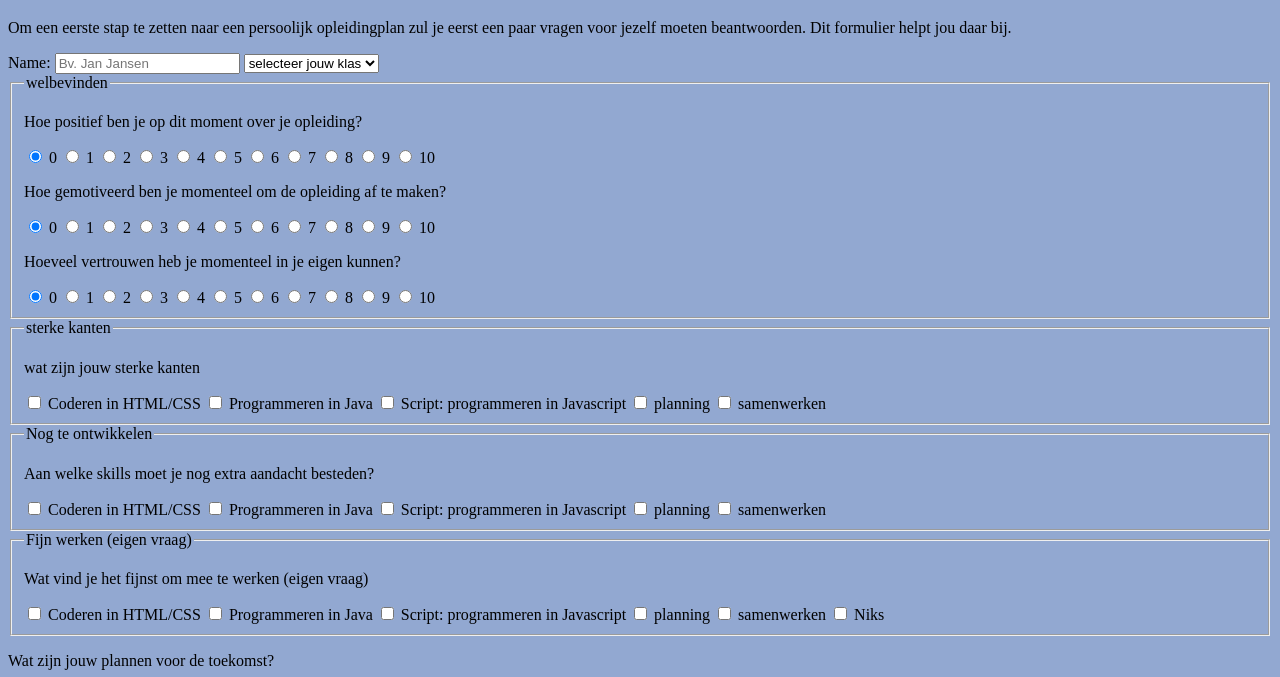
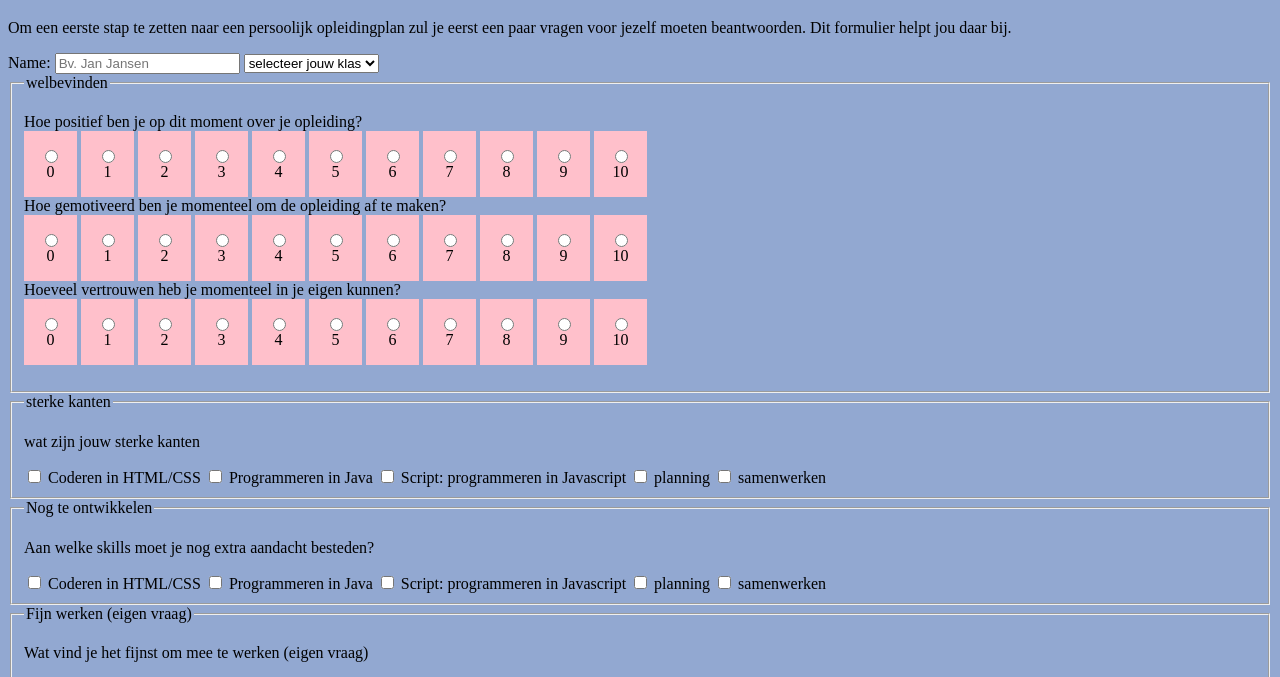
Before and after one commit to iliasatrar/formulier, a plain HTML site: page formulier/index.html in a window 1280 px wide. Shown: the part 61-738 px from the top of the page. Drawn offline with Linux system fonts and the light colour scheme.

Commit message:
Add files via upload

```diff
--- a/formulier/index.html
+++ b/formulier/index.html
@@ -28,8 +28,8 @@
   <fieldset>
     <legend>welbevinden</legend>
 
-    <P> Hoe positief ben je op dit moment over je opleiding? </p>
-       <label><input type="radio" name="positief" value="0" checked> 0</label>
+    <p class="welbevinden"> Hoe positief ben je op dit moment over je opleiding? <br>
+       <label><input type="radio" name="positief" value="0"> 0</label>
        <label><input type="radio" name="positief" value="1"> 1</label>
        <label><input type="radio" name="positief" value="2"> 2</label>
        <label><input type="radio" name="positief" value="3"> 3</label>
@@ -41,8 +41,8 @@
        <label><input type="radio" name="positief" value="9"> 9</label>
        <label><input type="radio" name="positief" value="10"> 10</label>
 
-       <P> Hoe gemotiveerd ben je momenteel om de opleiding af te maken? </p>
-          <label> <input type="radio" name="gemotiveerd" value="0" checked> 0 </label>
+         <br> Hoe gemotiveerd ben je momenteel om de opleiding af te maken? <br>
+          <label> <input type="radio" name="gemotiveerd" value="0"> 0 </label>
           <label> <input type="radio" name="gemotiveerd" value="1"> 1 </label>
           <label> <input type="radio" name="gemotiveerd" value="2"> 2 </label>
           <label> <input type="radio" name="gemotiveerd" value="3"> 3 </label>
@@ -54,8 +54,8 @@
           <label> <input type="radio" name="gemotiveerd" value="9"> 9 </label>
           <label> <input type="radio" name="gemotiveerd" value="10"> 10 </label>
 
-          <P> Hoeveel vertrouwen heb je momenteel in je eigen kunnen? </p>
-             <label> <input type="radio" name="vertrouwen" value="0" checked> 0 </label>
+           <br> Hoeveel vertrouwen heb je momenteel in je eigen kunnen? <br>
+             <label> <input type="radio" name="vertrouwen" value="0" > 0 </label>
              <label> <input type="radio" name="vertrouwen" value="1"> 1 </label>
              <label> <input type="radio" name="vertrouwen" value="2"> 2 </label>
              <label> <input type="radio" name="vertrouwen" value="3"> 3 </label>
@@ -66,6 +66,7 @@
              <label> <input type="radio" name="vertrouwen" value="8"> 8 </label>
              <label> <input type="radio" name="vertrouwen" value="9"> 9 </label>
              <label> <input type="radio" name="vertrouwen" value="10"> 10 </label>
+             </p>
   </fieldset>
 
 <fieldset>
@@ -139,7 +140,7 @@
 
   <p> formulieren in HTML Deel 2: UX</p>
 <input type="e-mail" name="mailadres" required placeholder="E-mail">
-<input type="color" name="kleur" value="1e90ff"> Kies een kleur.
+Kies een kleur: <input type="color" name="kleur" value="1e90ff">
 <input type="date" name="datum">
 </fieldset>
 
--- a/formulier/stijl.css
+++ b/formulier/stijl.css
@@ -2,13 +2,14 @@ body{
   background-color: #92a8d1;
 }
 
-/*
-.welbevinden label{
+
+.welbevinden label {
   display: inline-block;
   padding: 1em;
   background: pink;
   cursor: pointer;
   text-align: center;
+  background-color: pink;
 }
 input[type="radio"]{
   display: block;
```
